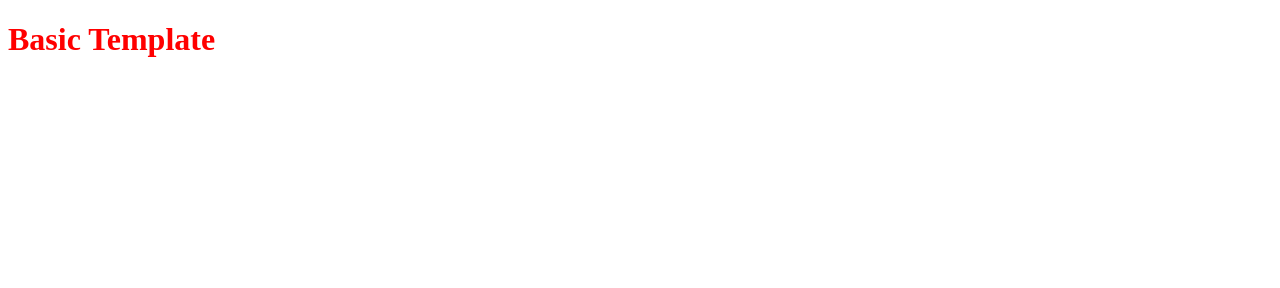
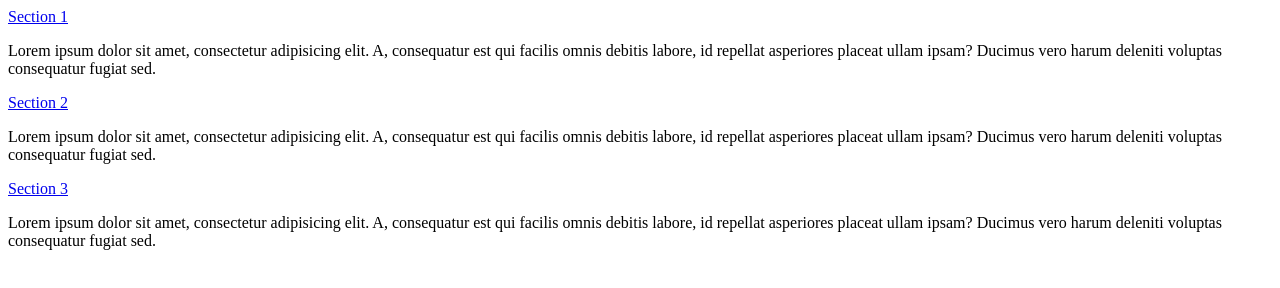
Before and after one commit to g33kyshivam/accordian-pure-css, a plain HTML site: page index.html in a window 1280 px wide. Drawn offline with Linux system fonts and the light colour scheme.

Commit message:
add-html-container

```diff
--- a/index.html
+++ b/index.html
@@ -7,7 +7,29 @@
 </head>
 <body>
 
-<h1>Basic Template</h1>
+	<div id="accordian">
+
+		<div class="section-container">
+			<a href="#section1" class="section-link">Section 1</a>
+			<p class="description" id="section1">
+				Lorem ipsum dolor sit amet, consectetur adipisicing elit. A, consequatur est qui facilis omnis debitis labore, id repellat asperiores placeat ullam ipsam? Ducimus vero harum deleniti voluptas consequatur fugiat sed.
+			</p>
+		</div>
+
+		<div class="section-container">
+			<a href="#section2" class="section-link">Section 2</a>
+			<p class="description" id="section1">
+				Lorem ipsum dolor sit amet, consectetur adipisicing elit. A, consequatur est qui facilis omnis debitis labore, id repellat asperiores placeat ullam ipsam? Ducimus vero harum deleniti voluptas consequatur fugiat sed.
+			</p>
+		</div>
+
+		<div class="section-container">
+			<a href="#section3" class="section-link">Section 3</a>
+			<p class="description" id="section3">
+				Lorem ipsum dolor sit amet, consectetur adipisicing elit. A, consequatur est qui facilis omnis debitis labore, id repellat asperiores placeat ullam ipsam? Ducimus vero harum deleniti voluptas consequatur fugiat sed.
+			</p>
+		</div>
+	</div>
 
 </body>
 </html>
```
